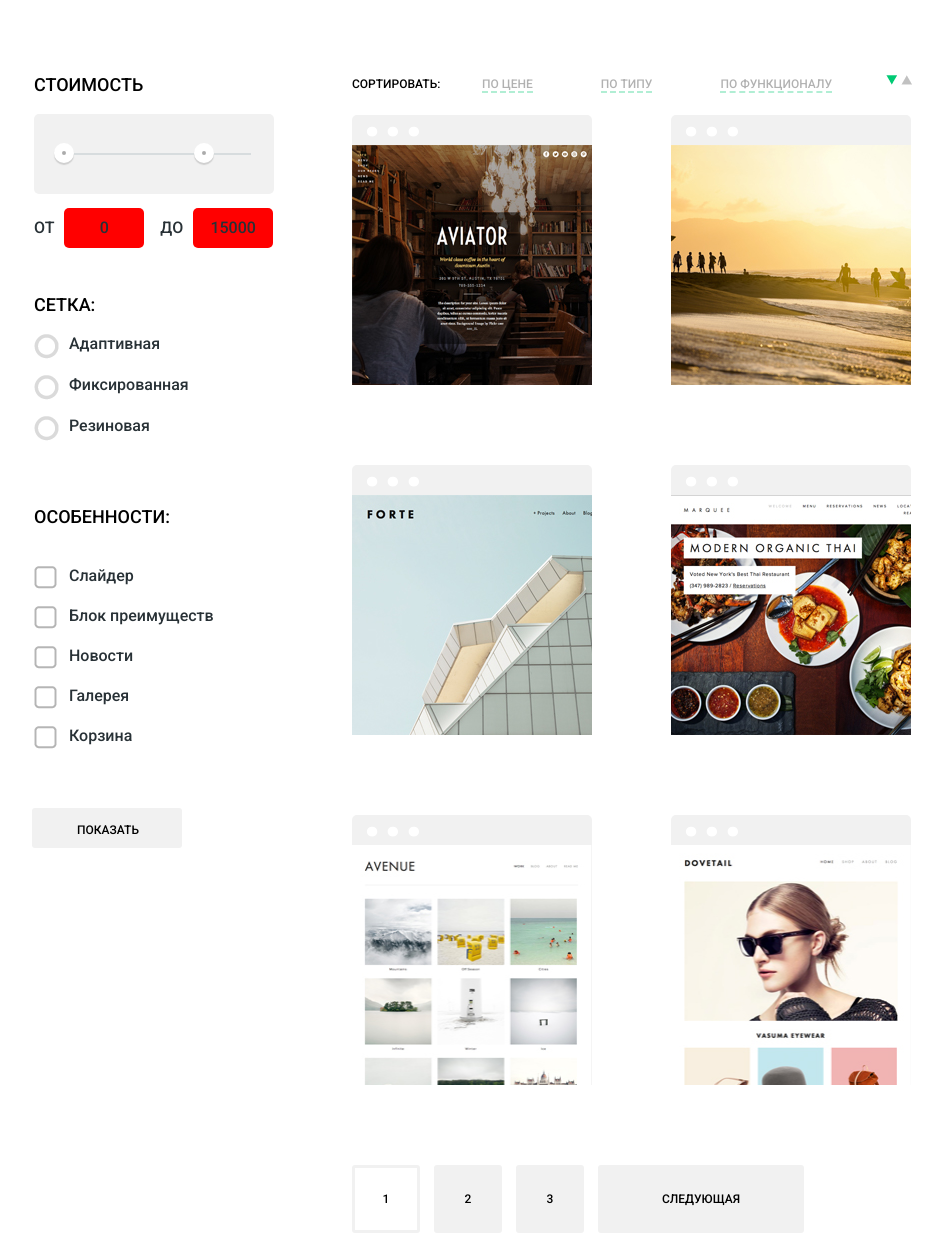
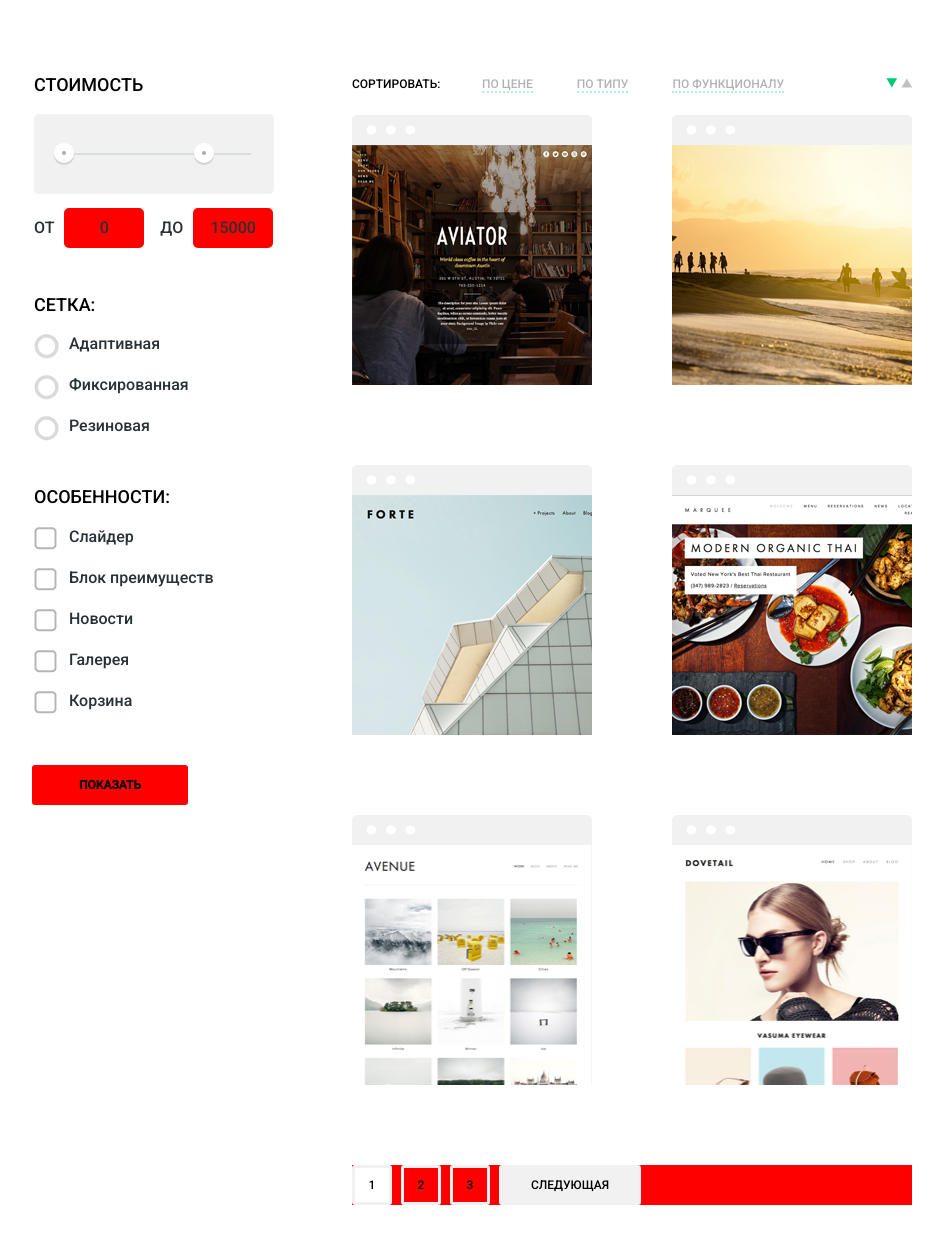
Before and after one commit to Staisy/213514-nerds, a plain HTML site: page catalog.html in a window 1280 px wide. Shown: the part 332-1580 px from the top of the page, without its empty margins (168-1111 px from the left). Drawn offline with Linux system fonts and the light colour scheme.

Commit message:
рабочий файл - 1_00-30

```diff
--- a/css/style.css
+++ b/css/style.css
@@ -492,7 +492,7 @@
 .grid-filter {
   width: 240px;
   height: 145px;
-    margin-bottom: 50px;
+  margin-bottom: 30px;
   padding-left: 0;
   border: none;
 }
@@ -548,8 +548,10 @@
 .features-filter input+ label {
   position: relative;
   display: block;
-    margin: 20px 0;
+  /*margin: 10px 0;*/
+  margin: 1px 0;
   padding-left: 35px;
+  padding-bottom: 20px;
   cursor: pointer;
 }
 .features-filter input+ label::before {
@@ -574,18 +576,20 @@
 }
 .catalog-filters .btn {
   display: block;
-    width: 150px;
+  width: 156px;
   height: 40px;
-    margin-top: 58px;
-    padding: 12px 45px;
+  margin-top: 35px;
+  padding: 9px 46px;
   font-size: 12px;
-    font-weight: 500;
+  font-weight: bold;
   text-align: center;
   color: #000000;
   text-transform: uppercase;
   background-color: #f1f1f1;
   border-radius: 3px;
   border: none;
+  /*only for the grid*/
+  background: red;
 }
 .catalog-items {
   float: right;
@@ -620,19 +624,16 @@
   vertical-align: top;
 }
 .sort-names a {
-    margin-right: 45px;
+  margin-right: 41px;
   padding-top: 0;
   color: #000000;
   text-decoration: none;
   opacity: 0.3;
-    border-bottom: 2px dashed #00ca74;
-  }
-  .sort-names a:last-child {
-    margin-right: 65px;
+  border-bottom: 2px dotted #00ca74;
 }
 .arrows .down {
   position: absolute;
-    top: 0;
+  top: 3px;
   right: 15px;
   background: url("../img/sprite.png") no-repeat;
   width: 11px;
@@ -646,7 +647,7 @@
 }
 .arrows .up {
   position: absolute;
-    top: 0;
+  top: 3px;
   right: 0;
   background: url("../img/sprite.png") no-repeat;
   width: 11px;
@@ -656,21 +657,23 @@
 .items {
   width: 560px;
   min-height: 970px;
+  margin: 0;
+  padding: 0;
 }
 .items .item {
   position: relative;
   display: inline-block;
   width: 240px;
   height: 240px;
-    margin: 0;
+  margin-left: 0;
   margin-bottom: 80px;
   padding-top: 30px;
-    padding-bottom: 0;
+  /*padding-bottom: 0;*/
   background-color: #f1f1f1;
   border-radius: 5px;
 }
-  .items .item:nth-child(2n) {
-    margin-left: 75px;
+.items .item:nth-child(2n+1) {
+  margin-right: 76px;
 }
 .items .item::before {
   content: "...";
@@ -678,7 +681,8 @@
   top: -16px;
   left: 10px;
   margin: 0;
-    font-size: 75px;
+  font-size: 70px;
+  /*letter-spacing: 0;*/
   color: #ffffff;
 }
 .paginator {
@@ -686,31 +690,32 @@
   margin: 0;
   padding: 0;
   /*white-space: nowrap;*/
+  background: red;
 }
 .paginator a {
   display: inline-block;
-    min-width: 36px;
-    height: 36px;
-    margin-right: 10px;
-    padding: 13px 13px;
+  min-width: 26px;
+  height: 26px;
+  margin-right: 5px;
+  padding: 4px 4px;
   font-size: 12px;
   font-weight: 500;
   vertical-align: middle;
   text-align: center;
-    line-height: 36px;
+  line-height: 26px;
   color: #000000;
   text-decoration: none;
-    background: #f1f1f1;
+  /*background: #f1f1f1;*/
   border: 3px solid #f1f1f1;
   border-radius: 3px;
 }
 .paginator .next {
-    width: 140px;
-    height: 36px;
+  width: 128px;
+  height: 26px;
   margin: 0;
-    padding: 13px 30px;
+  padding: 4px 4px;
   font-size: 12px;
-    line-height: 36px;
+  line-height: 26px;
   background: #f1f1f1;
   border: 3px solid #f1f1f1;
   border-radius: 3px;
@@ -846,6 +851,7 @@
   line-height: 36px;
   color: #000000;
 }
+
 /*иконки*/
 
 .sprite {
```
Lines whose indentation alone changed are shown as unchanged.
